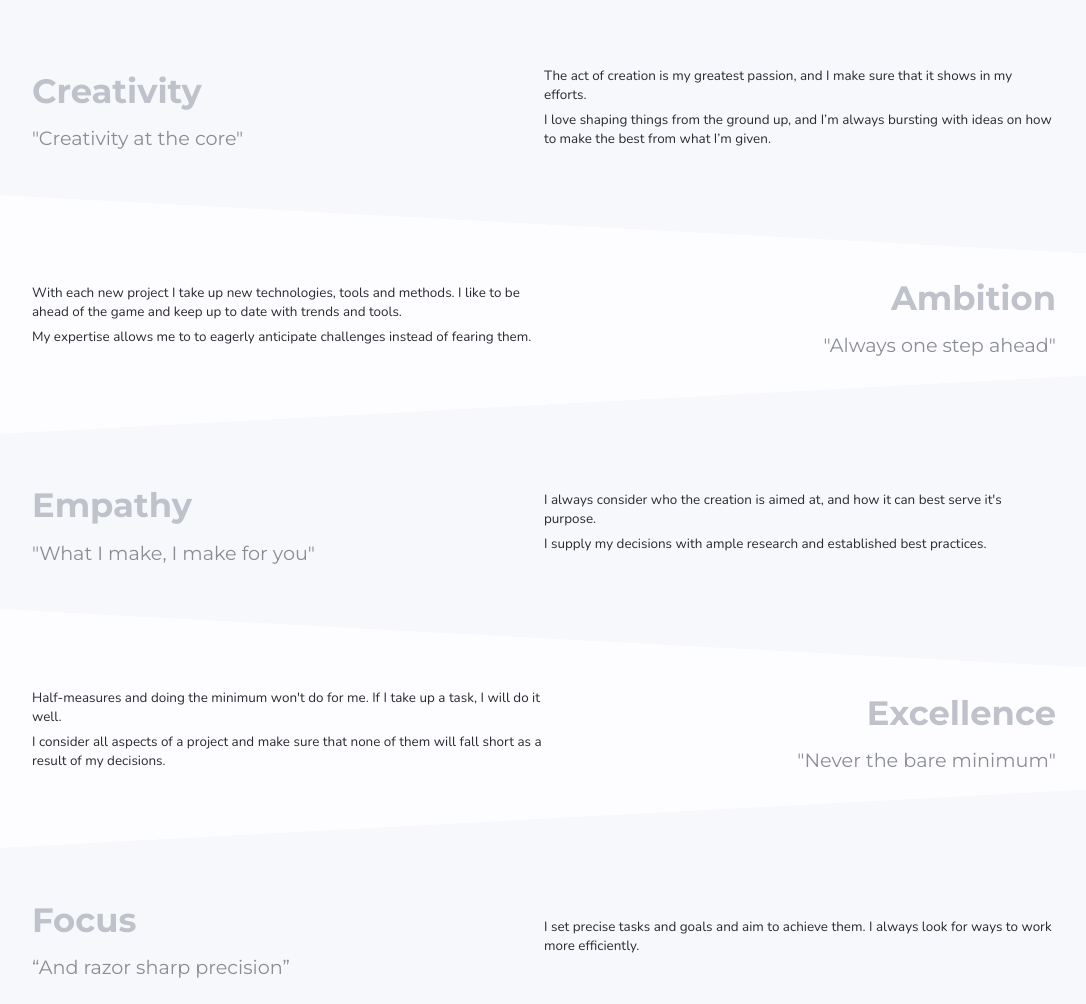
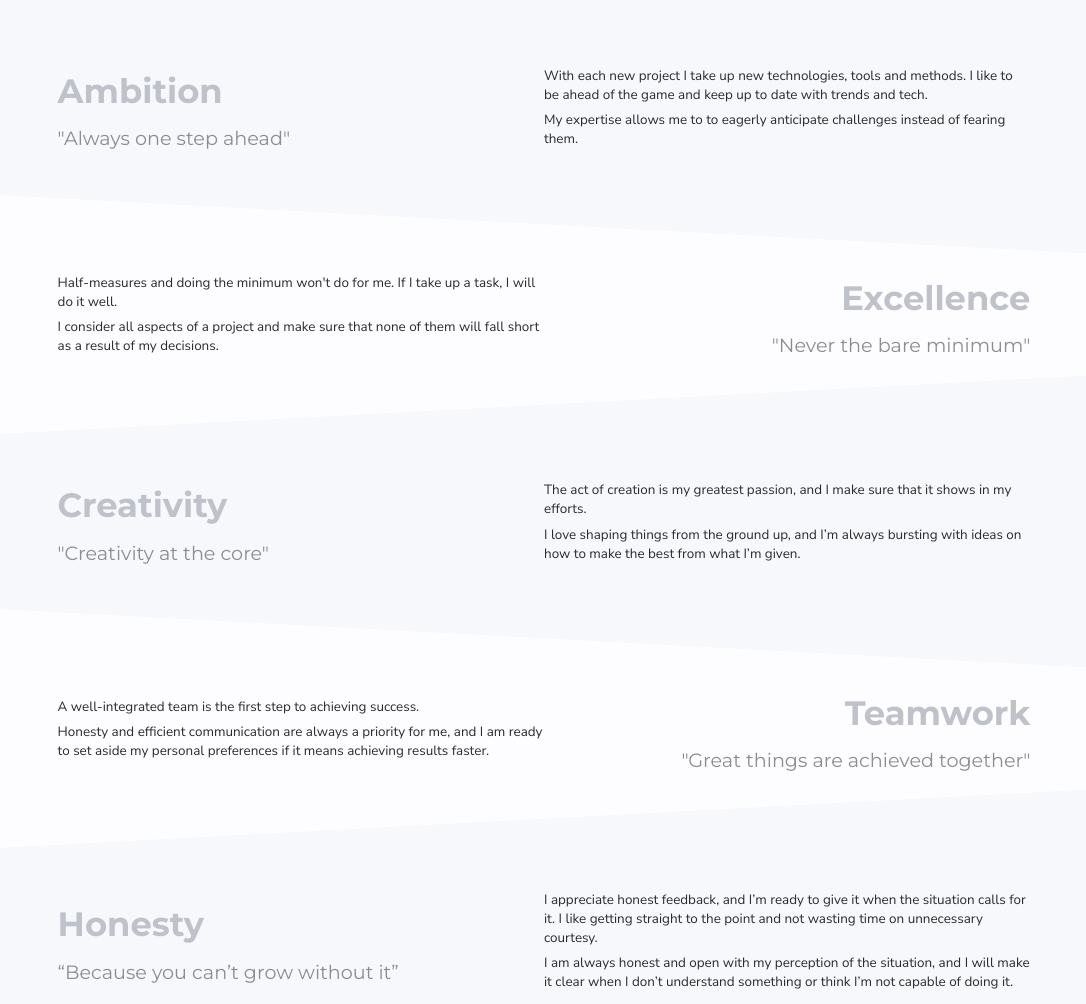
Before and after one commit to asia-jankowska00/portfolio, a Gatsby site: page /Values in a window 1280 px wide. Shown: the part 176-1180 px from the top of the page, without its empty margins (96-1182 px from the left). Built offline with nearby package versions, Linux system fonts and the light colour scheme; Gatsby itself is replaced by a stand-in of ours.

Commit message:
Add values, change main font

```diff
--- a/src/pages/Values.js
+++ b/src/pages/Values.js
@@ -8,6 +8,45 @@ const Values = () => {
   return (
     <Layout title="Values" textToType="< Values />">
       <ScrollAnimation animateIn="fadeIn" animateOnce={true}>
+        <ScrollAnimation animateIn="fadeIn" animateOnce={true}>
+          <section className="padding-x-large padding-y-small flex values show-on-scroll">
+            <div className="values-icons">
+              <h1>Ambition</h1>
+              <h4 className="subtitle">"Always one step ahead"</h4>
+            </div>
+            <div className="values-text">
+              <p>
+                With each new project I take up new technologies, tools and
+                methods. I like to be ahead of the game and keep up to date with
+                trends and tech.
+              </p>
+              <p>
+                My expertise allows me to to eagerly anticipate challenges
+                instead of fearing them.
+              </p>
+            </div>
+          </section>
+        </ScrollAnimation>
+
+        <ScrollAnimation animateIn="fadeIn" animateOnce={true}>
+          <section className="padding-x-large padding-y-small flex values show-on-scroll">
+            <div className="values-text">
+              <p>
+                Half-measures and doing the minimum won't do for me. If I take
+                up a task, I will do it well.
+              </p>
+              <p>
+                I consider all aspects of a project and make sure that none of
+                them will fall short as a result of my decisions.
+              </p>
+            </div>
+            <div className="values-icons">
+              <h1>Excellence</h1>
+              <h4 className="subtitle">"Never the bare minimum"</h4>
+            </div>
+          </section>
+        </ScrollAnimation>
+
         <section className="padding-x-large padding-y-small flex values show-on-scroll">
           <div className="values-icons">
             <h1>Creativity</h1>
@@ -30,56 +69,17 @@ const Values = () => {
         <section className="padding-x-large padding-y-small flex values show-on-scroll">
           <div className="values-text">
             <p>
-              With each new project I take up new technologies, tools and
-              methods. I like to be ahead of the game and keep up to date with
-              trends and tools.
+              A well-integrated team is the first step to achieving success.
             </p>
             <p>
-              My expertise allows me to to eagerly anticipate challenges instead
-              of fearing them.
+              Honesty and efficient communication are always a priority for me,
+              and I am ready to set aside my personal preferences if it means
+              achieving results faster.
             </p>
           </div>
           <div className="values-icons">
-            <h1>Ambition</h1>
-            <h4 className="subtitle">"Always one step ahead"</h4>
-          </div>
-        </section>
-      </ScrollAnimation>
-      {/*  */}
-      <ScrollAnimation animateIn="fadeIn" animateOnce={true}>
-        <section className="padding-x-large padding-y-small flex values show-on-scroll">
-          <div className="values-icons">
-            <h1>Empathy</h1>
-            <h4 className="subtitle">"What I make, I make for you"</h4>
-          </div>
-          <div className="values-text">
-            <p>
-              I always consider who the creation is aimed at, and how it can
-              best serve it's purpose.
-            </p>
-            <p>
-              I supply my decisions with ample research and established best
-              practices.
-            </p>
-          </div>
-        </section>
-      </ScrollAnimation>
-
-      <ScrollAnimation animateIn="fadeIn" animateOnce={true}>
-        <section className="padding-x-large padding-y-small flex values show-on-scroll">
-          <div className="values-text">
-            <p>
-              Half-measures and doing the minimum won't do for me. If I take up
-              a task, I will do it well.
-            </p>
-            <p>
-              I consider all aspects of a project and make sure that none of
-              them will fall short as a result of my decisions.
-            </p>
-          </div>
-          <div className="values-icons">
-            <h1>Excellence</h1>
-            <h4 className="subtitle">"Never the bare minimum"</h4>
+            <h1>Teamwork</h1>
+            <h4 className="subtitle">"Great things are achieved together"</h4>
           </div>
         </section>
       </ScrollAnimation>
@@ -87,15 +87,20 @@ const Values = () => {
       <ScrollAnimation animateIn="fadeIn" animateOnce={true}>
         <section className="padding-x-large padding-y-small flex values show-on-scroll">
           <div className="values-icons">
-            <h1>Focus</h1>
-            <h4 className="subtitle">“And razor sharp precision”</h4>
+            <h1>Honesty</h1>
+            <h4 className="subtitle">“Because you can’t grow without it”</h4>
           </div>
           <div className="values-text">
             <p>
-              I set precise tasks and goals and aim to achieve them. I always
-              look for ways to work more efficiently.
+              I appreciate honest feedback, and I’m ready to give it when the
+              situation calls for it. I like getting straight to the point and
+              not wasting time on unnecessary courtesy.
             </p>
-            <p></p>
+            <p>
+              I am always honest and open with my perception of the situation,
+              and I will make it clear when I don’t understand something or
+              think I’m not capable of doing it.
+            </p>
           </div>
         </section>
       </ScrollAnimation>
--- a/src/styles/_utilities.scss
+++ b/src/styles/_utilities.scss
@@ -78,8 +78,8 @@ strong {
   padding-right: 8vw;
 
   @include extra-large {
-    padding-left: 10vw;
-    padding-right: 10vw;
+    padding-left: 12vw;
+    padding-right: 12vw;
   }
 }
 
--- a/src/styles/_variables.scss
+++ b/src/styles/_variables.scss
@@ -25,7 +25,7 @@ $gradient-half: linear-gradient(90deg, #6b2aa6, #543da6, #4a6acb, #42c5cd);
 // Typography
 
 $font-primary: Montserrat, "Segoe UI", sans-serif;
-$font-secondary: Nunito, "Segoe UI", sans-serif;
+$font-secondary: "Nunito Sans", "Segoe UI", sans-serif;
 
 $font-xs: 0.75rem;
 $font-sm: 0.875rem;
--- a/src/styles/main.scss
+++ b/src/styles/main.scss
@@ -1,4 +1,4 @@
-@import url("https://fonts.googleapis.com/css?family=Montserrat:400,700|Nunito:400,900&display=swap");
+@import url("https://fonts.googleapis.com/css?family=Montserrat:400,700|Nunito+Sans:400,900&display=swap");
 
 @import "variables";
 @import "mixins";
--- a/src/styles/pages/Values.scss
+++ b/src/styles/pages/Values.scss
@@ -48,7 +48,7 @@ section.values {
 
 @include extra-large {
   .values-icons {
-    width: 50%;
+    width: 40%;
   }
 
   .values-text {
```
Also changed, not shown: src/pages/values.js (+55 -50 lines).
